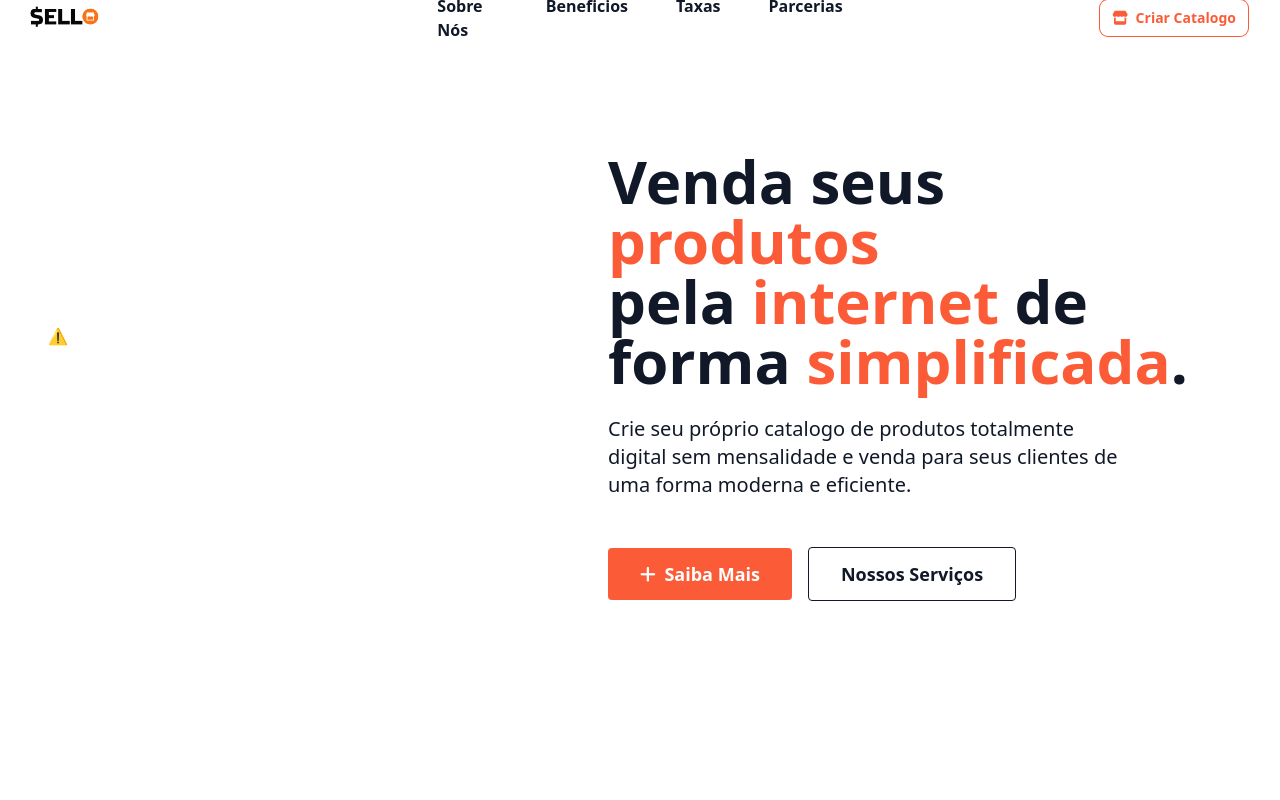
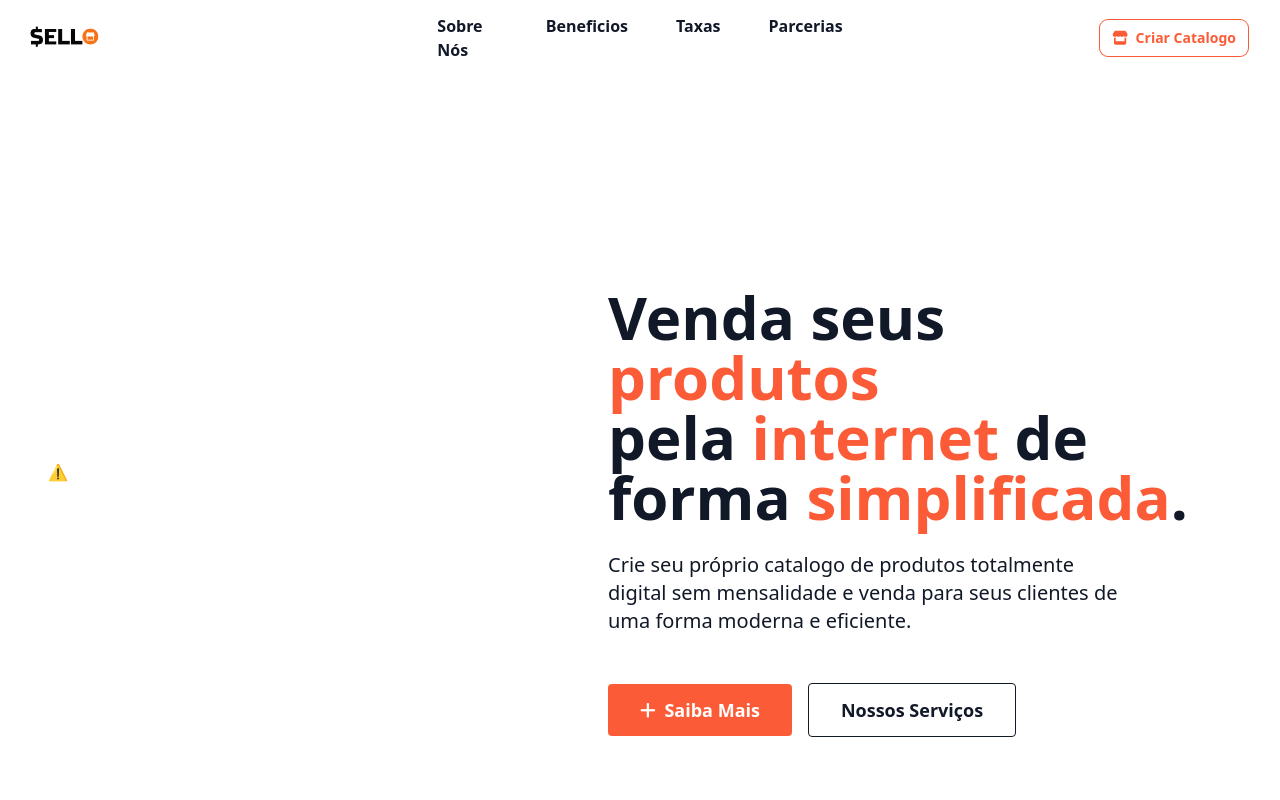
Before and after one commit to Riseway-Brasil/sello.app, a website: page src/index.html in a window 1280 px wide. Shown: the top 800 px of the page. Drawn offline with nearby package versions, Linux system fonts and the light colour scheme; no server answers; a web font is replaced by a local one.

Commit message:
fixing responsiveness

```diff
--- a/src/index.html
+++ b/src/index.html
@@ -33,7 +33,7 @@
   <!-- This example requires Tailwind CSS v3.0+ -->
   <div class="isolate">
 
-    <div class="px-6 lg:px-8 reveal_top">
+    <div class="px-6 lg:px-8 py-5 reveal_top">
       <div>
         <nav class="flex h-9 items-center justify-between" aria-label="Global">
           <div class="flex lg:min-w-0 lg:flex-1" aria-label="Global">
@@ -114,7 +114,7 @@
       </div>
     </div>
     <main class=" text-gray-900">
-      <div class="container flex flex-col justify-center p-6 mx-auto -mt-24 sm:py-12 lg:py-24 lg:flex-row lg:justify-between">
+      <div class="container flex flex-col justify-center p-6 mx-auto -mt-24  sm:mt-0 sm:py-12 lg:py-24 lg:flex-row lg:justify-between">
         <div class="flex scale_up items-center justify-center p-6 mt-8 lg:mt-0 sm:h-[600px] sm:w-[600px] sm:mb-20 ">
           <script src="https://unpkg.com/@lottiefiles/lottie-player@latest/dist/lottie-player.js"></script>
           <lottie-player src="https://assets6.lottiefiles.com/packages/lf20_jneva4pr.json" background="transparent"
```
Also changed, not shown: src/output.css.
